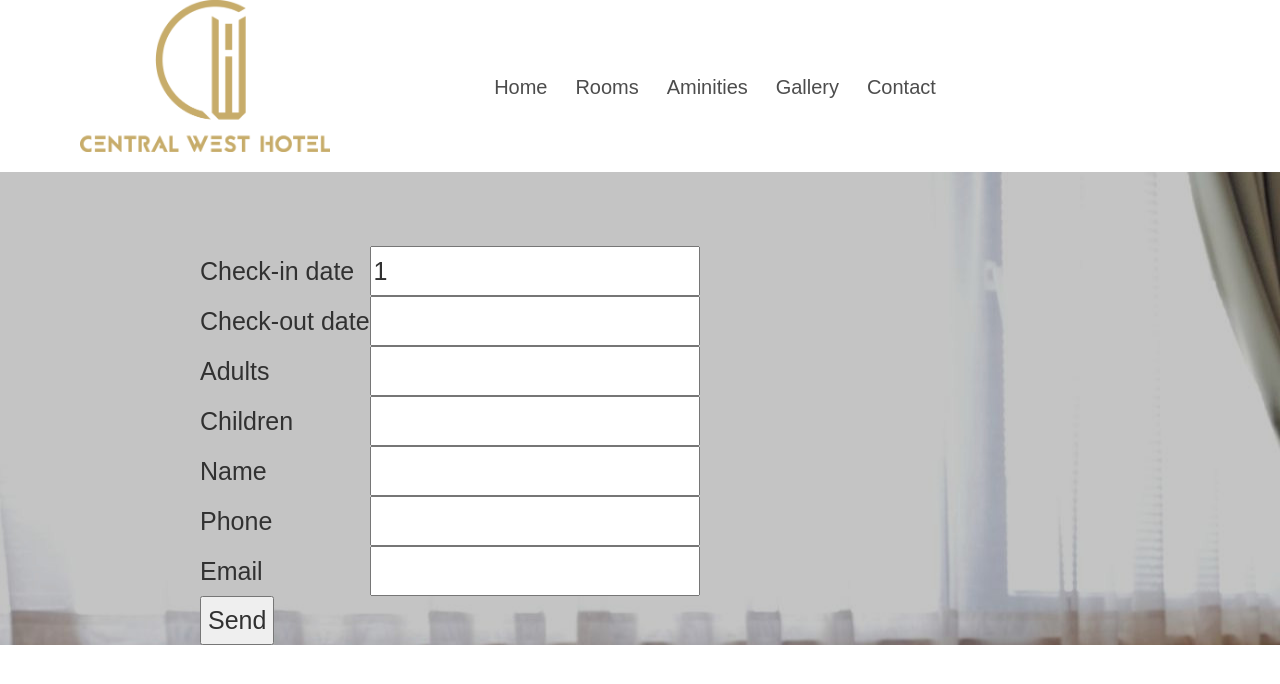
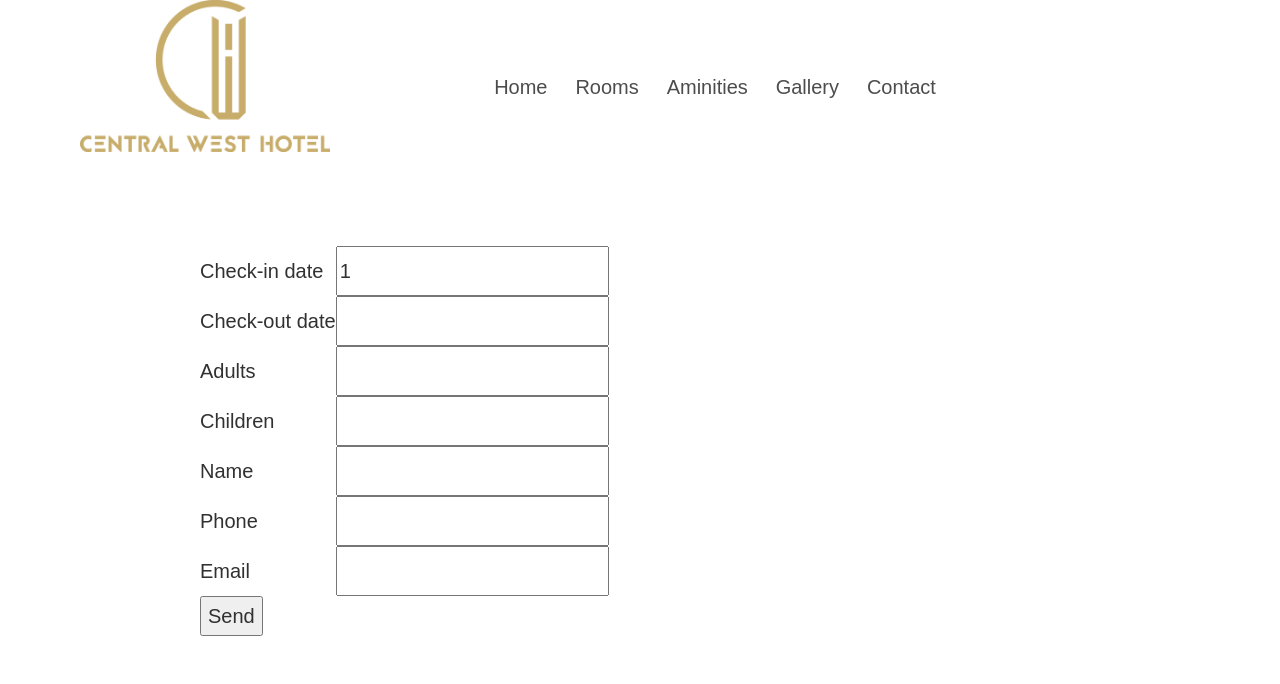
Before and after one commit to joro2404/schoolproject, a PHP site: page /reservation.php?from=1 in a window 1280 px wide. Shown: the part 48-732 px from the top of the page. Run offline with PHP 8.4, Linux system fonts and the light colour scheme; data that the repository does not hold is empty; some libraries are stand-ins or nearby versions; some web fonts are replaced.

Commit message:
reservation is ready

```diff
--- a/reservation.php
+++ b/reservation.php
@@ -26,7 +26,7 @@
 	<style>
 	td {
 		color: #313131;
-		font-size: 25px;
+		font-size: 20px;
 	}
 	tr {
 		margin-bottom: 20px;
@@ -108,7 +108,7 @@
 		</nav>
 	</div>
 
-		<div style='width:100%; height: 100%; background-image:url("images/hotel012ed.jpg")'>
+	<!--	<div style='width:100%; height:150%;background-image:url("images/hotel012ed.jpg")'>-->
 			<?php
 				$from = $_GET["from"];
 				$to = $_GET["to"];
@@ -126,6 +126,6 @@
 				echo "<tr><td><button id=\"butt\" type=\"button\" onclick=\"send()\">Send</td></tr>";
 				echo "</table></form>";
 			?>
-		</div>
+
 </body>
 </html>
```
